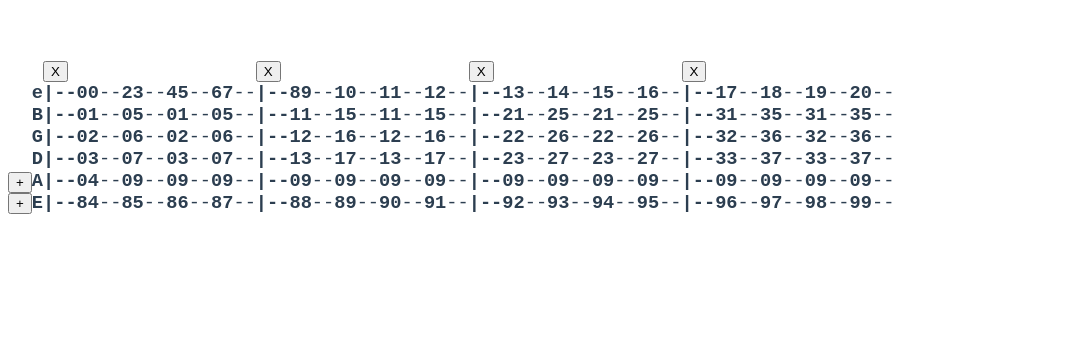
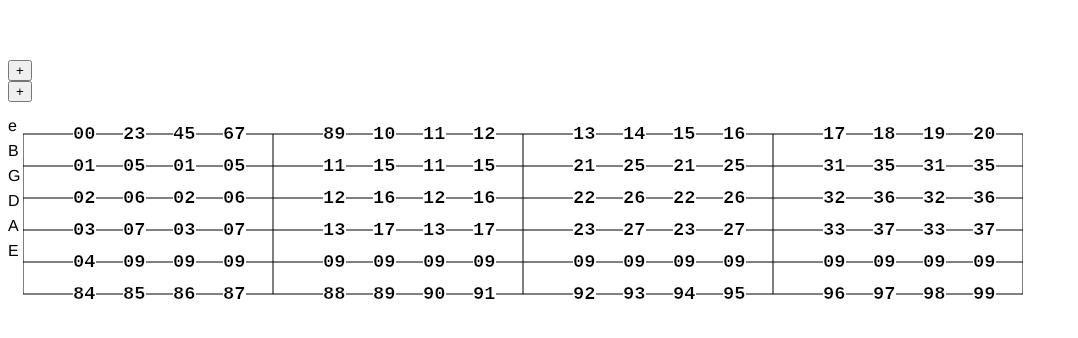
Before and after one commit to benjamin-warner/FabulousTabulous, a Vue app: page / in a window 1280 px wide. Shown: the top 338 px of the page, without its empty margins (0-1078 px from the left). Built offline with nearby package versions, Linux system fonts and the light colour scheme.

Commit message:
New UI displays... crudely.

```diff
--- a/src/App.vue
+++ b/src/App.vue
@@ -16,6 +16,7 @@ export default {
   mounted(){
     document.onkeydown = function(evt) {
       evt = evt || window.event;
+      // Because Steve Jobs.
       if (navigator.appVersion.indexOf("Mac")!=-1){
         if (evt.metaKey && evt.keyCode === 90) {
           evt.preventDefault();
@@ -26,14 +27,37 @@ export default {
           EventBus.$emit('redo');
         }
       }
+      // Ctrl Z - undo
       if (evt.ctrlKey && evt.keyCode === 90) {
         evt.preventDefault();
         EventBus.$emit('undo');
       }
+      // Ctrl Y - redo
       else if(evt.ctrlKey && evt.keyCode === 89){
         evt.preventDefault();
         EventBus.$emit('redo');
       }
+      // Shift Tab - nav left
+      if(evt.shiftKey && evt.keyCode === 9){
+        evt.preventDefault();
+        EventBus.$emit('nav-left');
+      }
+      // Tab - nav right
+      else if(evt.keyCode === 9){
+        evt.preventDefault();
+        EventBus.$emit('nav-right')
+      }
+      // Shift Enter - nav up
+      if(evt.shiftKey && evt.keyCode === 13){
+        evt.preventDefault();
+        EventBus.$emit('nav-up');
+      }
+      // Enter - nav down
+      else if(evt.keyCode === 13){
+        evt.preventDefault();
+        EventBus.$emit('nav-down');
+      }
+
     };
   },
 }
--- a/src/editor/components/Bar.vue
+++ b/src/editor/components/Bar.vue
@@ -1,86 +1,71 @@
 <template>
-  <div class="bar bar-block noselect">
-    <div class="bar-block" v-for="(beat, beatKey) in beats" :key="beatKey">
-      <div v-for="(note, noteKey) in beat" :key="noteKey">
-        <span v-if="beatKey === 0"><strong>|--</strong></span>
-        <NoteEditor v-if="isBeingEdited(beatKey,noteKey)" :note="note" :beatIndex="beatKey" :noteIndex="noteKey"/>
-        <strong v-else v-on:click="editNote(beatKey,noteKey)">{{note}}</strong>--
-      </div>
-    </div>
+  <div id="bar" class="bar-block">
+    <svg width="250" height="224">
+      <defs>
+        <filter x="0" y="0" width="1" height="1" id="note-bg">
+          <feFlood flood-color="white"/>
+          <feComposite in="SourceGraphic"/>
+        </filter>
+      </defs>
+      <g>
+        <line x1="0" y1="32" x2="0" y2="192" stroke="black"/>
+        <g v-for="(string, stringKey) in tuning" :key="string">
+          <line x1="0" :y1="32+stringKey*32" x2="250" :y2="32+stringKey*32" stroke="black"/>
+        </g>
+        <g v-for="(beat, beatKey) in beats" :key="beatKey">
+          <text filter="url(#note-bg)" class="note" v-for="(note, noteKey) in beat" :key="noteKey" alignment-baseline="middle" :x="(200/beats.length)*beatKey+(200/beats.length)" :y="32+noteKey*32">{{note}}</text>
+        </g>
+        <line x1="250" y1="32" x2="250" y2="192" stroke="black"/>
+      </g>
+    </svg>
   </div>
 </template>
 
 <script>
 /* eslint-disable */
-import TabStore from '../../tabStore.js';
-import NoteEditor from './NoteEditor.vue'
-import EventBus from '../../eventBus.js'
-import ChangeMarshal from '../changeMarshal.js'
+import TabStore from "../../tabStore.js";
+import EventBus from "../../eventBus.js";
+import ChangeMarshal from "../changeMarshal.js";
 
 export default {
-  name: 'Bar',
-  components: {
-    NoteEditor
-  },
+  name: "Bar",
   props: {
     measureIndex: Number,
     barIndex: Number,
+    tuning: undefined
   },
-  data: function(){
-    return{
-      beats: TabStore.tab.measures[this.measureIndex].bars[this.barIndex].beats,
-      editing: {beatIndex : null, noteIndex : null}
-    }
+  data: function() {
+    return {
+      beats: TabStore.tab.measures[this.measureIndex].bars[this.barIndex].beats
+    };
+  },
+  mounted() {
+    EventBus.$on("nav-up", this.saveAndMove);
+    EventBus.$on("nav-down");
+    EventBus.$on("nav-left");
+    EventBus.$on("nav-right");
   },
   methods: {
-    editNote(beatIndex, noteIndex){
-      this.editing.beatIndex = beatIndex;
-      this.editing.noteIndex = noteIndex;
-    },
-    isBeingEdited(beatIndex, noteIndex){
-      return this.editing.beatIndex === beatIndex && this.editing.noteIndex === noteIndex;
-    },
-    changeNote(beatIndex, noteIndex, change){
+    changeNote(beatIndex, noteIndex, change) {
       ChangeMarshal.updateValue(this.beats[beatIndex], noteIndex, change);
-      this.closeEditor(beatIndex, noteIndex)
-    },
-    closeEditor(beatIndex, noteIndex){
-      this.editing.beatIndex = null;
-      this.editing.noteIndex = null;
     }
   }
+};
+</script>
+
+<style scoped>
+input {
+  border: 1px;
+  border-color: white;
+  font-size: 14pt;
+  font-family: "Courier New", Courier, monospace;
+  font-weight: bold;
 }
 
-</script>
-
-<!-- Add "scoped" attribute to limit CSS to this component only -->
-<style scoped>
-
-.bar {
+.note {
+  font-family: "Courier New", Courier, monospace;
   font-size: 14pt;
-  font-family: 'Courier New', Courier, monospace;
+  background: white;
+  font-weight: bold;
 }
-
-.bar-block{
-  display: inline-block;
-}
-
-.bar:hover{
-  background: yellowgreen;
-}
-
-.note:hover{
-  background: powderblue;
-}
-
-.noselect {
-  -webkit-touch-callout: none; /* iOS Safari */
-    -webkit-user-select: none; /* Safari */
-     -khtml-user-select: none; /* Konqueror HTML */
-       -moz-user-select: none; /* Firefox */
-        -ms-user-select: none; /* Internet Explorer/Edge */
-            user-select: none; /* Non-prefixed version, currently
-                                  supported by Chrome and Opera */
-}
-
 </style>
--- a/src/editor/components/Measure.vue
+++ b/src/editor/components/Measure.vue
@@ -1,30 +1,22 @@
 <template>
-  <div class="measure">
-    <div class="tuning">
-      <div v-for="(tune, tuneKey) in tuning" :key="tuneKey">
-        <strong>{{tune}}</strong>
-      </div>
-    </div>
-    <button v-if="measureEmpty" v-on:click="insertBarAt(0)">+</button>
-    <div class="bar-block" v-for="(bar, barKey) in bars" :key="bar.id">
-      <div>
-        <button v-if="measureNotFull" v-on:click="insertBarAt(barKey)">+</button>
-        <button v-on:click="deleteBar(bar)">X</button>
-        <button v-if="measureNotFull" v-on:click="insertBarAt(barKey+1)">+</button>
-      </div>
-      <BarComponent :measureIndex="measureIndex" :barIndex="barKey"/>
+  <div id="measure">
+    <svg width="15" height="175" class="measure-block">
+      <text class="measure-text" alignment-baseline="middle" v-for="(tune, tuneKey) in tuning" :key="tuneKey" x="0" :y="25*tuneKey+25" fill="black">{{tune}}</text>
+    </svg>
+    <div class="measure measure-block" v-for="(bar, barKey) in bars" :key="bar.id">
+      <BarComponent :measureIndex="measureIndex" :barIndex="barKey" :tuning="tuning"/>
     </div>
   </div>
 </template>
 
 <script>
 /* eslint-disable */
-import BarComponent from './Bar.vue';
-import TabStore from '../../tabStore.js';
-import ChangeMarshal from '../changeMarshal.js';
+import BarComponent from "./Bar.vue";
+import TabStore from "../../tabStore.js";
+import ChangeMarshal from "../changeMarshal.js";
 
 export default {
-  name: 'Measure',
+  name: "Measure",
   props: {
     measureIndex: Number
   },
@@ -35,48 +27,52 @@ export default {
     return {
       tuning: TabStore.tab.tuning,
       bars: TabStore.tab.measures[this.measureIndex].bars
-    }
+    };
   },
   computed: {
-    measureNotFull(){
+    measureNotFull() {
       return this.bars.length < 4;
     },
-    measureEmpty(){
+    measureEmpty() {
       return this.bars.length === 0;
     }
   },
   methods: {
-    deleteBar(bar){
+    deleteBar(bar) {
       var indexToDelete = this.bars.indexOf(bar);
       ChangeMarshal.removeValue(this.bars, indexToDelete);
     },
-    insertBarAt(index){
-      var newBar = {}
+    insertBarAt(index) {
+      var newBar = {};
       newBar.beats = [];
-      for(var i = 0; i < 4; i++){
-        newBar.beats.push(['--','--','--','--','--','--']);
+      for (var i = 0; i < 4; i++) {
+        newBar.beats.push(["--", "--", "--", "--", "--", "--"]);
       }
-      newBar.id = + new Date();
+      newBar.id = +new Date();
       ChangeMarshal.addValue(this.bars, index, newBar);
     }
   }
-}
+};
 </script>
 
 <!-- Add "scoped" attribute to limit CSS to this component only -->
 <style scoped>
-
-.tuning {
-  display: inline-block;
+#measure{
+  display: table;
 }
 
-.bar-block{
-  display: inline-block;
+.measure-text{
+  -webkit-touch-callout: none; /* iOS Safari */
+    -webkit-user-select: none; /* Safari */
+     -khtml-user-select: none; /* Konqueror HTML */
+       -moz-user-select: none; /* Firefox */
+        -ms-user-select: none; /* Internet Explorer/Edge */
+            user-select: none; /* Non-prefixed version, currently
+                                  supported by Chrome and Opera */
 }
 
-.measure {
-  font-size: 14pt;
-  font-family: 'Courier New', Courier, monospace;
+.measure-block {
+  display: table-cell;
+  vertical-align: middle;
 }
-
 </style>
--- a/src/editor/components/NoteEditor.vue
+++ b/src/editor/components/NoteEditor.vue
@@ -1,6 +1,6 @@
 <template>
   <span class="note-editor bar-block noselect">
-      <input id="note-input" type="text" size="2" v-model="changes" @blur="closeEditor" v-on:keyup.esc="closeEditor" onfocus="this.select()" v-on:keyup.enter="addChange">
+
   </span>
 </template>
 
@@ -22,6 +22,10 @@ export default {
   },
   mounted(){
     document.getElementById("note-input").focus();
+    EventBus.$on('nav-up', this.saveAndMove);
+    EventBus.$on('nav-down', );
+    EventBus.$on('nav-left', );
+    EventBus.$on('nav-right', );
   },
   created() {
     this.changes = this.note;
```
